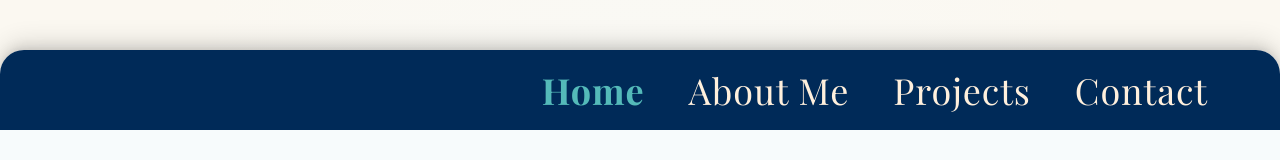
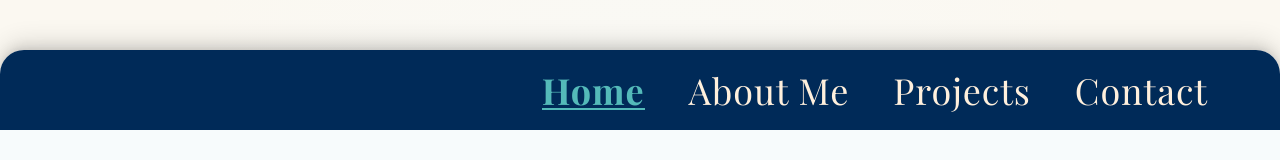
Before and after one commit to JacobE-Brown/JacobPortfolioV3, a React (Vite) app: page / in a window 1280 px wide. Shown: the part 740-900 px from the top of the page. Built offline with nearby package versions, Linux system fonts and the light colour scheme.

Commit message:
Added Navbar Animations

```diff
--- a/src/components/NavBar.tsx
+++ b/src/components/NavBar.tsx
@@ -60,11 +60,19 @@ export default function NavBar() {
               <a
                 key={link.href}
                 href={link.href}
-                onClick={() => setActiveLink(link.href)}
-                className={`font-serif text-lg md:text-2xl lg:text-4xl tracking-wide transition-colors
+                onClick={(e) => {
+                  e.preventDefault()
+                  setActiveLink(link.href)
+                  document.querySelector(link.href)?.scrollIntoView({ behavior: 'smooth' })
+                }}
+                className={`relative font-serif text-lg md:text-2xl lg:text-4xl tracking-wide
+                  transition-all duration-300 ease-out
+                  hover:scale-105
+                  after:absolute after:bottom-0 after:left-0 after:h-0.5
+                  after:bg-blue-medium-2 after:transition-all after:duration-300
                   ${isActive
-                    ? 'text-blue-medium-2 font-bold'
-                    : 'text-tan-neutral font-normal hover:text-blue-medium-1'
+                    ? 'text-blue-medium-2 font-bold after:w-full'
+                    : 'text-tan-neutral font-normal hover:text-blue-medium-1 after:w-0 hover:after:w-full hover:after:bg-blue-medium-1'
                   }`}
               >
                 {link.label}
```
